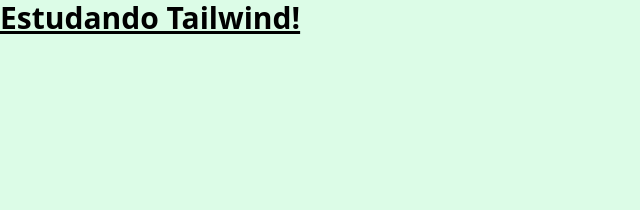
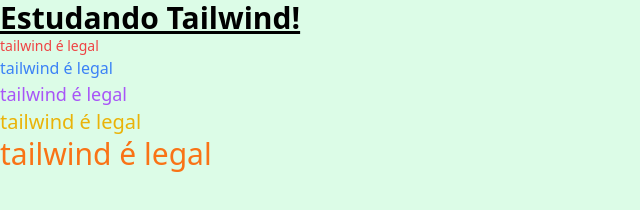
Before and after one commit to Vagner-Alves/Tailwind-css, a website: page src/index.html in a window 1280 px wide. Shown: the whole page, without its empty margins (0-640 px from the left). Drawn offline with Linux system fonts and the light colour scheme.

Commit message:
cores dos textos

```diff
--- a/src/index.html
+++ b/src/index.html
@@ -13,7 +13,13 @@
           </h1>
     </header>
     <main>
-
+        <section>
+            <h2 class="text-sm text-red-500">tailwind é legal</h2>
+            <h2 class="text-base text-blue-500">tailwind é legal</h2>
+            <h2 class="text-lg   text-purple-500">tailwind é legal</h2>
+            <h2 class="text-xl   text-yellow-500">tailwind é legal</h2>
+            <h2 class="text-3xl  text-orange-500">tailwind é legal</h2>
+        </section>
 
     </main>
     <footer></footer>
```
Also changed, not shown: src/output.css.
